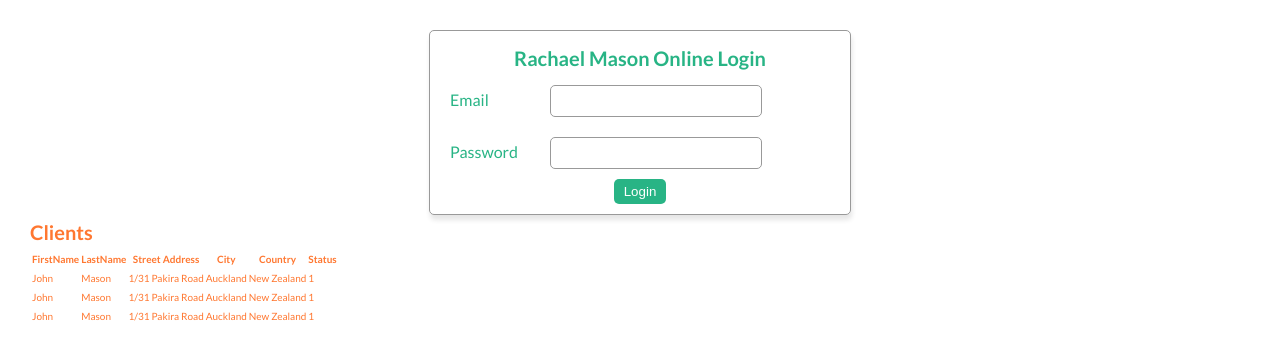
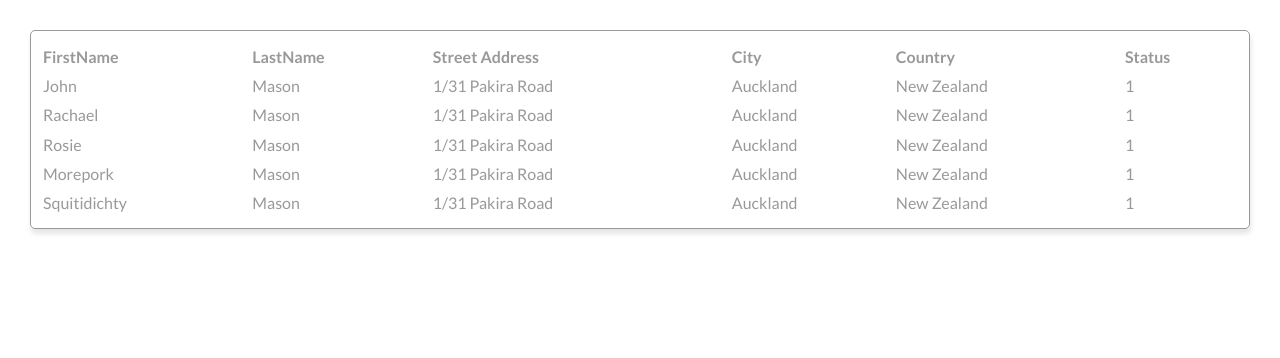
Before and after one commit to DDMJOHNM/rmonline, a React (Create React App) app: page / in a window 1280 px wide. Shown: the top 358 px of the page. Built offline with nearby package versions, Linux system fonts and the light colour scheme.

Commit message:
added client list styles

```diff
--- a/public/css/styles.css
+++ b/public/css/styles.css
@@ -140,3 +140,15 @@ body {
     width: calc(2*(100% - 3 * 6rem)/4 + 6rem); }
   .row .col-3-of-4 {
     width: calc(3*(100% - 3 * 6rem)/4 + 2* 6rem); }
+
+.client-list {
+  font-size: 1.6rem;
+  margin: 0 auto;
+  border: 1px solid #999;
+  padding: 1rem;
+  width: 100%;
+  border-radius: 5px;
+  box-shadow: 1px 5px 5px rgba(0, 0, 0, 0.1);
+  color: #999; }
+  .client-list__th {
+    text-align: left; }
--- a/sass/pages/_home.scss
+++ b/sass/pages/_home.scss
@@ -0,0 +1,18 @@
+
+.client-list{
+
+    font-size: $default-font-size;
+    margin: 0 auto;
+    border:1px solid $color-grey-dark-2;
+    padding:1rem;
+    width:100%;
+    border-radius: 5px;
+    box-shadow: 1px 5px 5px rgba($color-black,.1);
+    color:$color-grey-dark-1;
+
+    &__th{
+        text-align: left;
+        font-weight: bold;
+
+    }
+}
--- a/src/App/App.tsx
+++ b/src/App/App.tsx
@@ -7,7 +7,7 @@ import ClientList from '../Clients/Clients';
 const App: React.FC = ()=>{
 
   return <div className="App">
-    <LoginForm />
+    {/* <LoginForm /> */}
     <ClientList clients={[]}/>
   </div>;
 }
--- a/src/Clients/Clients.tsx
+++ b/src/Clients/Clients.tsx
@@ -45,16 +45,16 @@ const ClientList  = (props:Props)=>{
   },[])
 
   return <div className="App">
-    <h1>Clients</h1>
+
     <table className="client-list">
       <thead>
       <tr>
-        <th>FirstName</th>
-        <th>LastName</th>
-        <th>Street Address</th>
-        <th>City</th>
-        <th>Country</th>
-        <th>Status</th>
+        <th className="client-list__th">FirstName</th>
+        <th className="client-list__th">LastName</th>
+        <th className="client-list__th">Street Address</th>
+        <th className="client-list__th">City</th>
+        <th className="client-list__th">Country</th>
+        <th className="client-list__th">Status</th>
       </tr>
      </thead>
      <tbody>
@@ -77,10 +77,10 @@ const ClientList  = (props:Props)=>{
 
 export default connector(ClientList);
 
-
-//TODO: Add REDUX and JEST
-//TODO: Add Mock Data
-//TODO: Add PropsFromRedux
+//TODO:
+//Routing
+//JEST
+//CSS grid
 
 //Exposes Helper Type Connected Props
 //it can extract types of mapStateToProps and mapDispatchToProps from its first function
--- a/src/redux/reducers/ClientReducer.ts
+++ b/src/redux/reducers/ClientReducer.ts
@@ -28,9 +28,11 @@ export const ClientSlice = createSlice({//async thunk
         getClients:state => {
              state.clients=[
                  {id:0,firstName:"John", lastName:"Mason",streetAddress:"1/31 Pakira Road",city:"Auckland",country:"New Zealand", status:1},
-                 {id:1,firstName:"John", lastName:"Mason",streetAddress:"1/31 Pakira Road",city:"Auckland",country:"New Zealand", status:1},
-                 {id:2,firstName:"John", lastName:"Mason",streetAddress:"1/31 Pakira Road",city:"Auckland",country:"New Zealand", status:1}
-             ];
+                 {id:1,firstName:"Rachael", lastName:"Mason",streetAddress:"1/31 Pakira Road",city:"Auckland",country:"New Zealand", status:1},
+                 {id:2,firstName:"Rosie", lastName:"Mason",streetAddress:"1/31 Pakira Road",city:"Auckland",country:"New Zealand", status:1},
+                 {id:3,firstName:"Morepork", lastName:"Mason",streetAddress:"1/31 Pakira Road",city:"Auckland",country:"New Zealand", status:1},
+                 {id:4,firstName:"Squitidichty", lastName:"Mason",streetAddress:"1/31 Pakira Road",city:"Auckland",country:"New Zealand", status:1}
+                ];
         }
     }
 })
```
